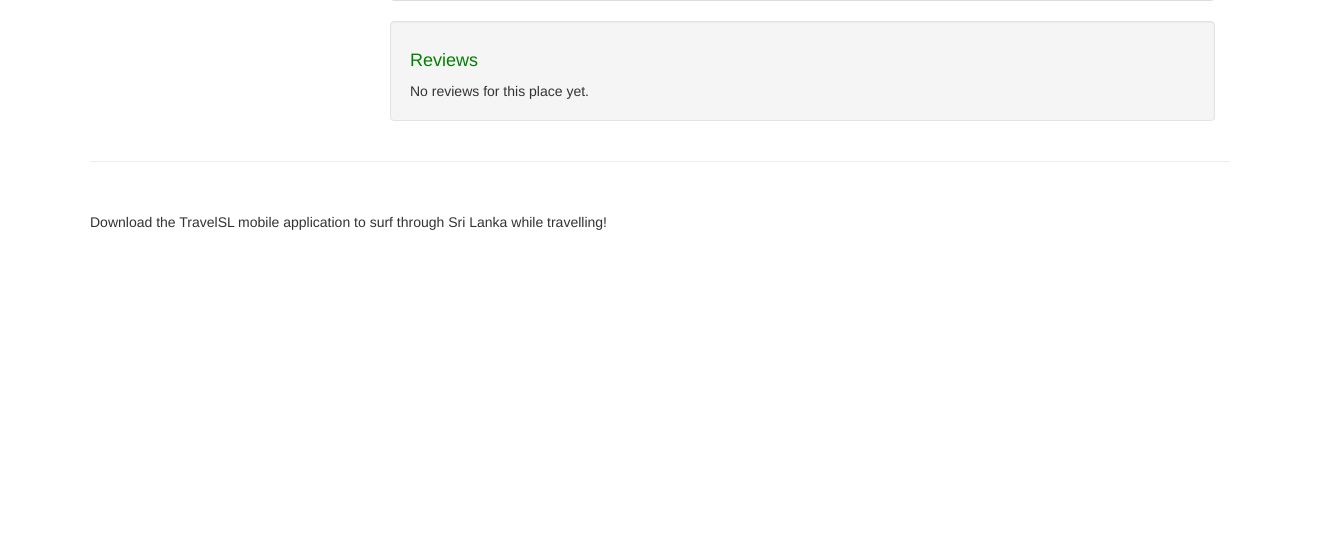
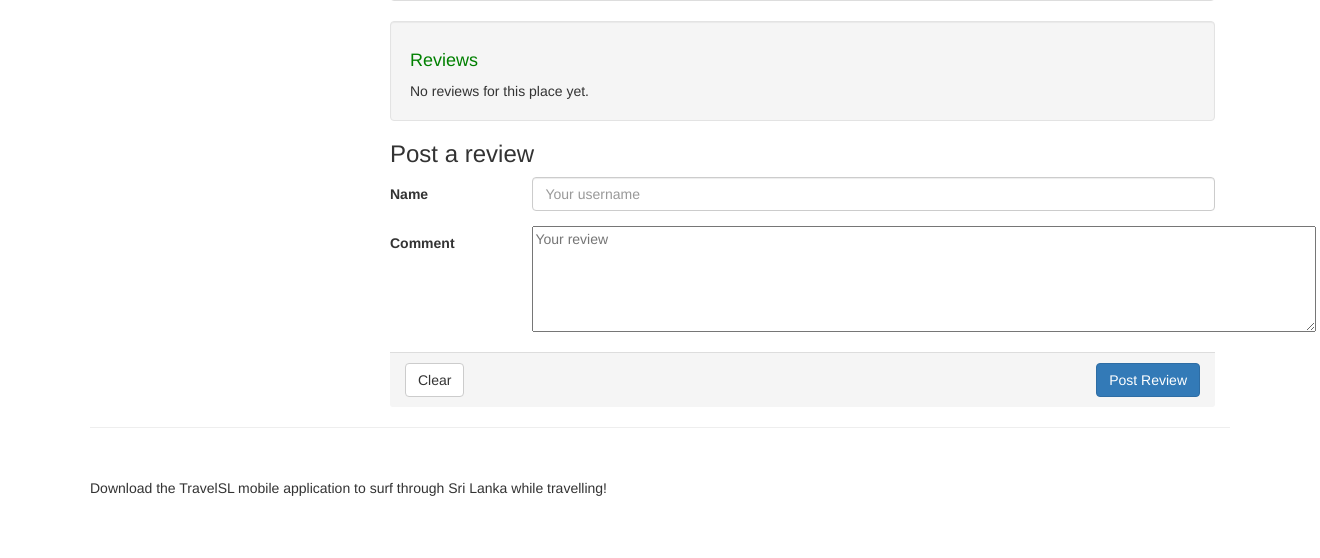
Before and after one commit to AndunRanmal/Group-project, a PHP site: page /profilepic/seemore.php in a window 1320 px wide. Shown: the part 790-1348 px from the top of the page. Before the commit the page ends 1020 px from the top, so only its background shows below. Run offline with PHP 8.4, Linux system fonts and the light colour scheme; a user stored in the database is signed in; data comes from the database, SQL or seed files in the repository.

Commit message:
commenting

```diff
--- a/views/adventure.php
+++ b/views/adventure.php
@@ -170,7 +170,7 @@
             var name = $(this).attr('name');
             console.log(name);
             $.ajax({
-                url:"/project/Group-project/php/seemore.php",
+                url:"/Project/Group-project/php/seemore.php",
                 method: "POST",
                 data:{
                     category:name
--- a/views/seemore.php
+++ b/views/seemore.php
@@ -188,6 +188,31 @@ session_start();
 
             </div>
 
+            <h3> Post a review </h3>
+
+            <form class="form-horizontal" method="POST" action="../php/comment.php">
+
+                <form class="form-horizontal" role="form">
+                    <div class="form-group">
+                        <label class="col-md-2 control-label" style="text-align:left">Name</label>
+                        <div class="col-md-10">
+                            <input type="text" class="form-control" name="uname" placeholder="Your username"/>
+                        </div>
+                    </div>
+
+                <form class="form-horizontal" role="form">
+                    <div class="form-group">
+                        <label class="col-md-2 control-label" style="text-align:left">Comment</label>
+                        <div class="col-md-10">
+                            <textarea name="review" rows="5" cols="94" placeholder="Your review"></textarea>
+                        </div>
+                    </div>
+                <div class="panel-footer">
+                    <button type="reset" class="btn btn-default">Clear</button>
+                    <button type="submit" class="btn btn-primary pull-right" name="Post_Review">Post Review</button>
+                </div>
+            </form>
+
         </div>
 
     </div>
```
Also changed, not shown: charts/analytics_ratings.php (+13 -34 lines), php/comment.php (added, +27 -0 lines).
